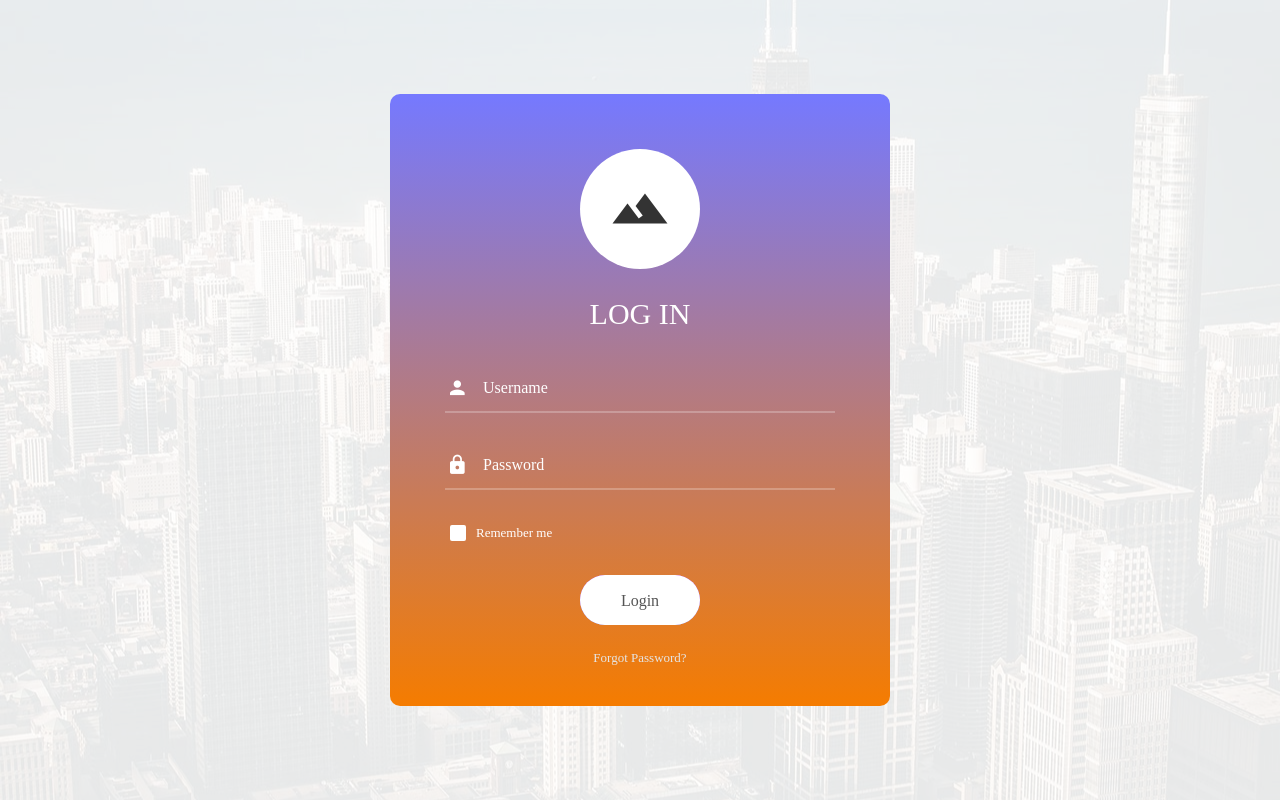
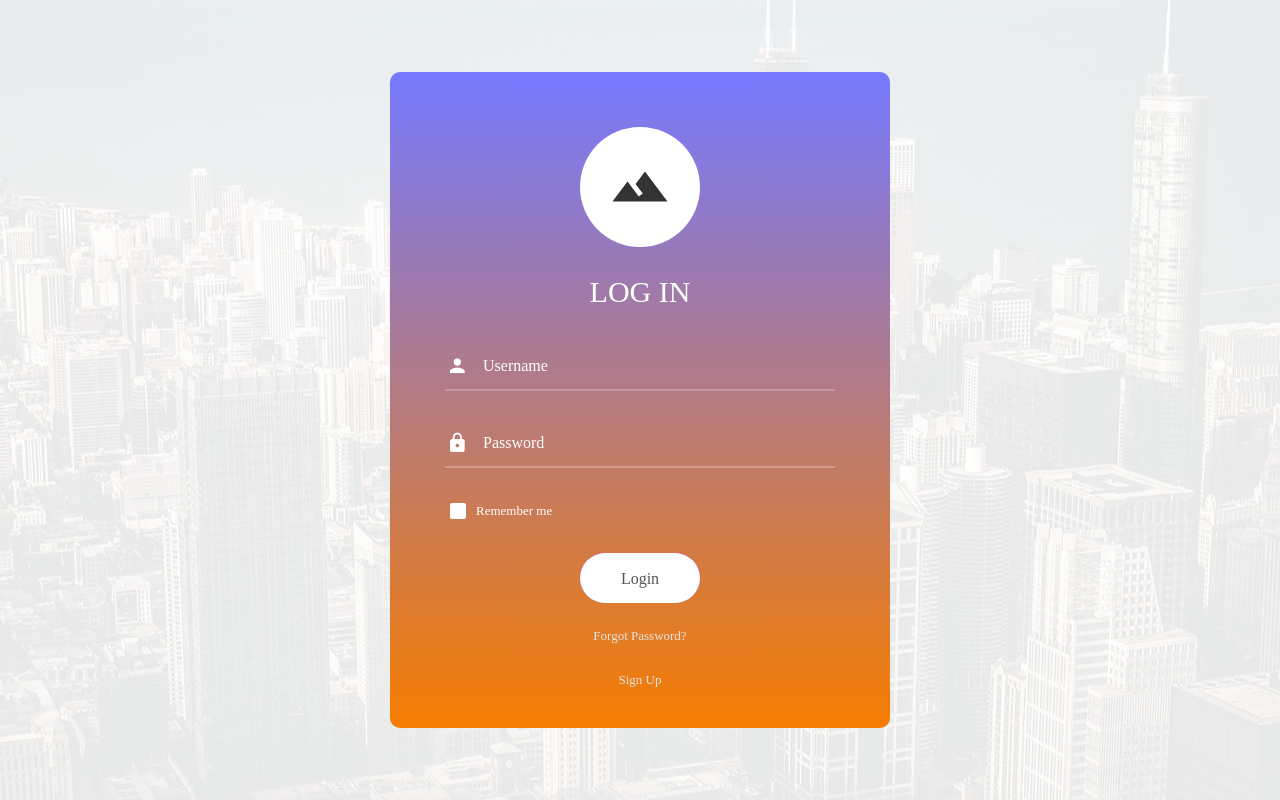
Before and after one commit to erensunerr/CarletonHackathon2019, a Flask app: page /login in a window 1280 px wide. Run offline with Flask 2, Linux system fonts and the light colour scheme; the visitor is signed in with stand-in values (Sample User, id 1); some libraries are stand-ins or nearby versions; some web fonts are replaced.

Commit message:
Link between login and sign up

```diff
--- a/app/templates/login.html
+++ b/app/templates/login.html
@@ -74,6 +74,11 @@
 							Forgot Password?
 						</a>
 					</div>
+					<div class="text-center p-t-20">
+						<a class="txt1" href="sign_up.html">
+							Sign Up
+						</a>
+					</div>
 
 				</form>
 			</div>
--- a/app/templates/sign_up.html
+++ b/app/templates/sign_up.html
@@ -79,7 +79,7 @@
 							</button>
 						</div>
 
-						<a href="#" class="dis-block txt3 hov1 p-r-30 p-t-10 p-b-10 p-l-30">
+						<a href="login.html" class="dis-block txt3 hov1 p-r-30 p-t-10 p-b-10 p-l-30">
 							Sign in
 							<i class="fa fa-long-arrow-right m-l-5"></i>
 						</a>
```
